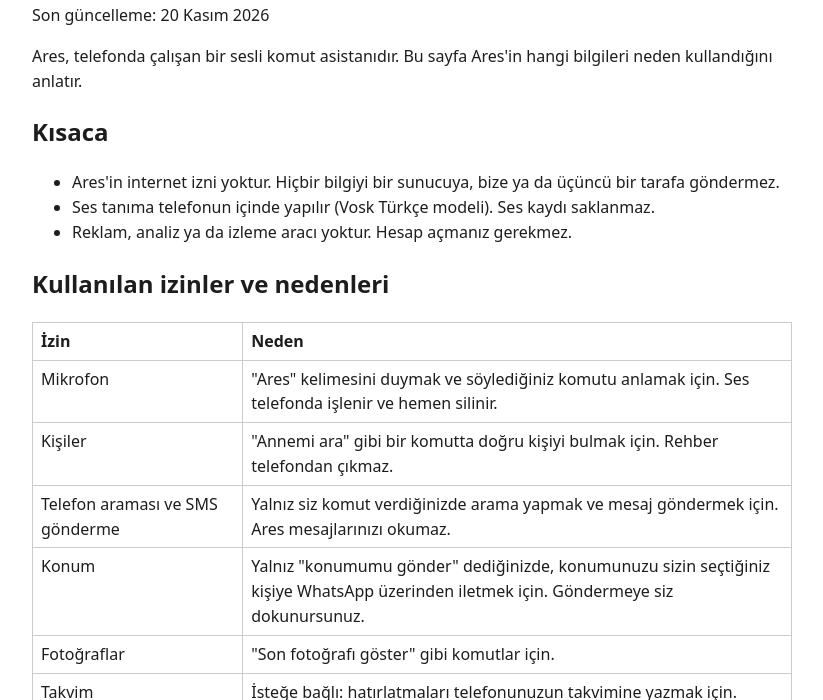
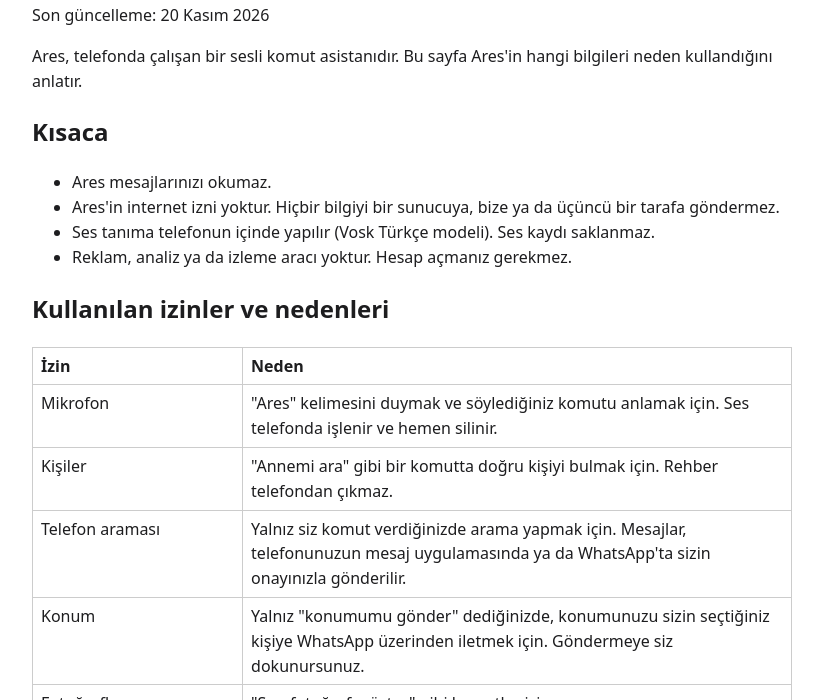
Before and after one commit to resariss/ares-privacy, a plain HTML site: page index.html in a window 1280 px wide. Shown: the part 100-800 px from the top of the page, without its empty margins (228-1051 px from the left). Drawn offline with Linux system fonts and the light colour scheme.

Commit message:
SMS gönderme izni kaldırıldı

```diff
--- a/index.html
+++ b/index.html
@@ -8,6 +8,7 @@
 <p>Ares, telefonda çalışan bir sesli komut asistanıdır. Bu sayfa Ares'in hangi bilgileri neden kullandığını anlatır.</p>
 <h2>Kısaca</h2>
 <ul>
+<li>Ares mesajlarınızı okumaz.</li>
 <li>Ares'in internet izni yoktur. Hiçbir bilgiyi bir sunucuya, bize ya da üçüncü bir tarafa göndermez.</li>
 <li>Ses tanıma telefonun içinde yapılır (Vosk Türkçe modeli). Ses kaydı saklanmaz.</li>
 <li>Reklam, analiz ya da izleme aracı yoktur. Hesap açmanız gerekmez.</li>
@@ -17,7 +18,7 @@
 <tr><th>İzin</th><th>Neden</th></tr>
 <tr><td>Mikrofon</td><td>"Ares" kelimesini duymak ve söylediğiniz komutu anlamak için. Ses telefonda işlenir ve hemen silinir.</td></tr>
 <tr><td>Kişiler</td><td>"Annemi ara" gibi bir komutta doğru kişiyi bulmak için. Rehber telefondan çıkmaz.</td></tr>
-<tr><td>Telefon araması ve SMS gönderme</td><td>Yalnız siz komut verdiğinizde arama yapmak ve mesaj göndermek için. Ares mesajlarınızı okumaz.</td></tr>
+<tr><td>Telefon araması</td><td>Yalnız siz komut verdiğinizde arama yapmak için. Mesajlar, telefonunuzun mesaj uygulamasında ya da WhatsApp'ta sizin onayınızla gönderilir.</td></tr>
 <tr><td>Konum</td><td>Yalnız "konumumu gönder" dediğinizde, konumunuzu sizin seçtiğiniz kişiye WhatsApp üzerinden iletmek için. Göndermeye siz dokunursunuz.</td></tr>
 <tr><td>Fotoğraflar</td><td>"Son fotoğrafı göster" gibi komutlar için.</td></tr>
 <tr><td>Takvim</td><td>İsteğe bağlı: hatırlatmaları telefonunuzun takvimine yazmak için.</td></tr>
```
